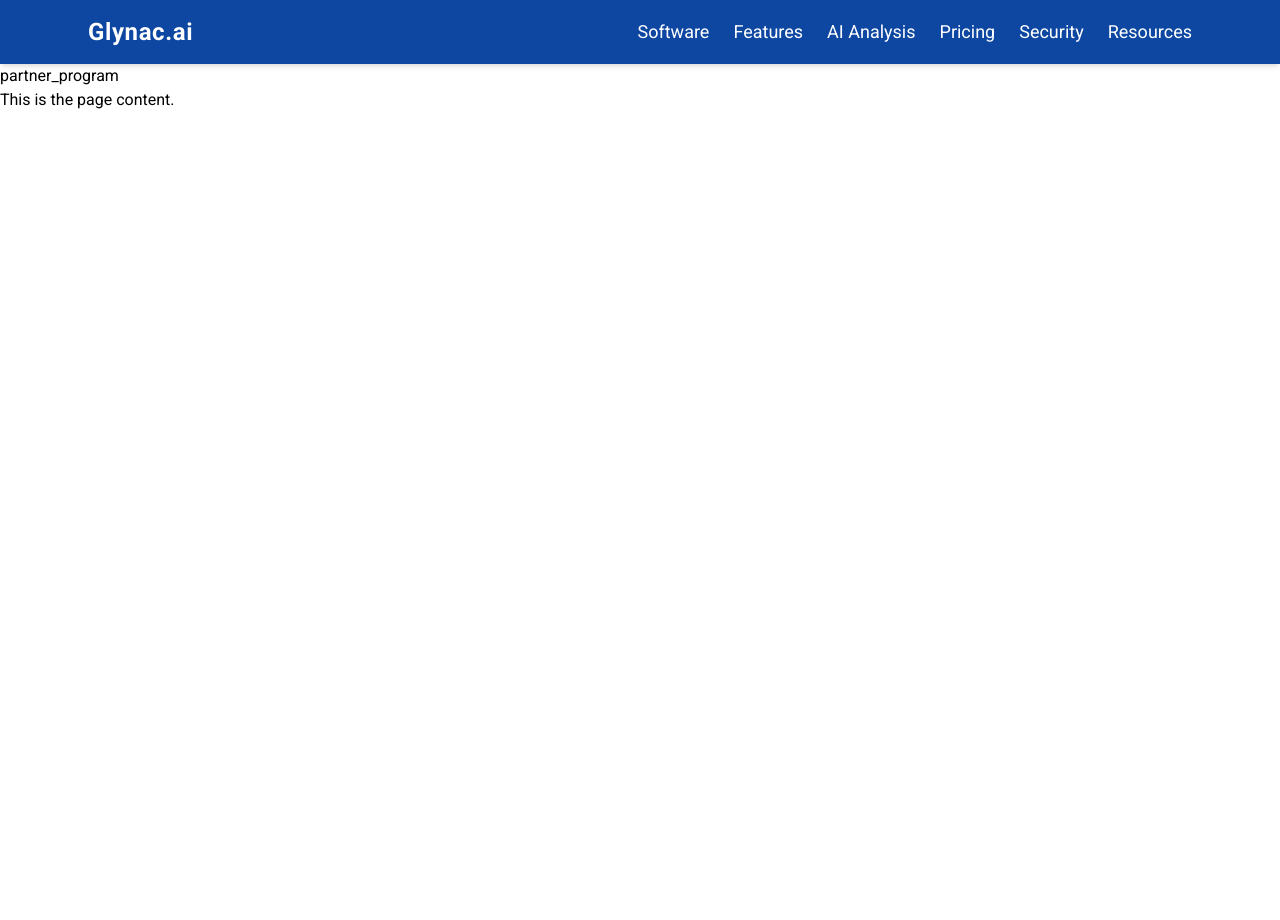
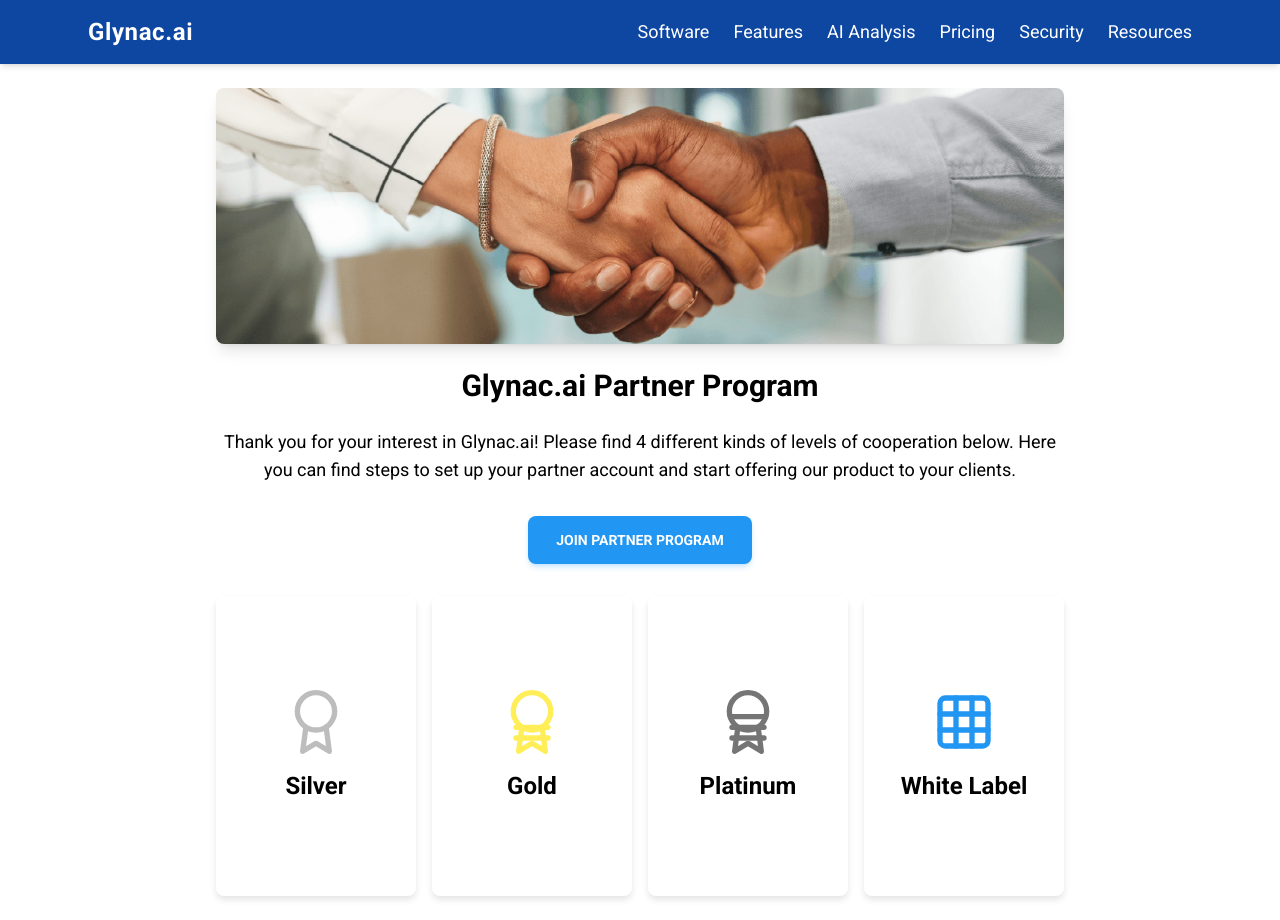
Before and after one commit to greentreegroup/glynac.ai-website, a React (Vite) app: page /partner_program in a window 1280 px wide. Before the commit the page ends 800 px from the top, so only its background shows below. Built offline with nearby package versions, Linux system fonts and the light colour scheme.

Commit message:
partner_program updated

```diff
--- /dev/null
+++ b/src/components/ui/card.jsx
@@ -0,0 +1,16 @@
+import * as React from "react";
+
+const Card = ({ children, className }) => {
+  return (
+    <div className={`bg-white rounded-lg shadow-md p-4 ${className}`}>
+      {children}
+    </div>
+  );
+};
+
+const CardHeader = ({ children }) => <div className="mb-2">{children}</div>;
+const CardTitle = ({ children }) => <h2 className="text-lg font-bold">{children}</h2>;
+const CardDescription = ({ children }) => <p className="text-sm text-gray-500">{children}</p>;
+const CardContent = ({ children }) => <div>{children}</div>;
+
+export { Card, CardHeader, CardTitle, CardDescription, CardContent };
--- a/src/pages/resources/partner_program.jsx
+++ b/src/pages/resources/partner_program.jsx
@@ -1,11 +1,250 @@
-import React from 'react';
-import { Typography } from "@material-tailwind/react";
+import React, { useState } from "react";
+import { Card, CardContent, CardDescription, CardHeader, CardTitle } from "@/components/ui/card";
+import { motion } from "framer-motion";
+import { useNavigate } from "react-router-dom";
+import { Button } from "@material-tailwind/react";
 
 export function Partner_program() {
+  const navigate = useNavigate();
+
+  const handleJoinClick = () => {
+    navigate("/register");
+  };
+
+  const levels = [
+    {
+      name: "Silver",
+      illustration: (
+        <svg
+          xmlns="http://www.w3.org/2000/svg"
+          viewBox="0 0 24 24"
+          fill="none"
+          stroke="currentColor"
+          strokeWidth="2"
+          strokeLinecap="round"
+          strokeLinejoin="round"
+          className="w-16 h-16 text-gray-400"
+        >
+          <circle cx="12" cy="8" r="7" />
+          <polyline points="8.21 13.89 7 23 12 20 17 23 15.79 13.88" />
+        </svg>
+      ),
+      description: "Entry-level partnership",
+      features: [
+        "Place partnership info on website",
+        "Post about partnership on social media",
+        "30% discount on product purchases",
+        "No sales required",
+        "Support on every level",
+        "$2000 for promoting in advertising",
+      ],
+    },
+    {
+      name: "Gold",
+      illustration: (
+        <svg
+          xmlns="http://www.w3.org/2000/svg"
+          viewBox="0 0 24 24"
+          fill="none"
+          stroke="currentColor"
+          strokeWidth="2"
+          strokeLinecap="round"
+          strokeLinejoin="round"
+          className="w-16 h-16 text-yellow-400"
+        >
+          <circle cx="12" cy="8" r="7" />
+          <polyline points="8.21 13.89 7 23 12 20 17 23 15.79 13.88" />
+          <path d="M6 18h12" />
+          <path d="M6 14h12" />
+        </svg>
+      ),
+      description: "Mid-tier partnership",
+      features: [
+        "Place partnership info on website",
+        "Post about partnership on social media",
+        "CleverControl promotes partner",
+        "Sell licenses from $2000 to $5000",
+        "40% discount on product purchases",
+        "Support on every level",
+        "$2000 for promoting in advertising",
+      ],
+    },
+
+    {
+      name: "Platinum",
+      illustration: (
+        <svg
+          xmlns="http://www.w3.org/2000/svg"
+          viewBox="0 0 24 24"
+          fill="none"
+          stroke="currentColor"
+          strokeWidth="2"
+          strokeLinecap="round"
+          strokeLinejoin="round"
+          className="w-16 h-16 text-gray-600"
+        >
+          <circle cx="12" cy="8" r="7" />
+          <polyline points="8.21 13.89 7 23 12 20 17 23 15.79 13.88" />
+          <path d="M6 18h12" />
+          <path d="M6 14h12" />
+          <path d="M6 10h12" />
+        </svg>
+      ),
+      description: "High-tier partnership",
+      features: [
+        "Place partnership info on website",
+        "Post about partnership on social media",
+        "CleverControl promotes partner",
+        "Sell licenses over $5000",
+        "50% discount on product purchases",
+        "Support on every level",
+        "$2000 for promoting in advertising (issued as licenses)",
+      ],
+    },
+    {
+      name:"White Label",
+      illustration: (
+        <svg
+          xmlns="http://www.w3.org/2000/svg"
+          viewBox="0 0 24 24"
+          fill="none"
+          stroke="currentColor"
+          strokeWidth="2"
+          strokeLinecap="round"
+          strokeLinejoin="round"
+          className="w-16 h-16 text-blue-500"
+        >
+          <rect x="3" y="3" width="18" height="18" rx="2" ry="2" />
+          <path d="M9 3v18" />
+          <path d="M15 3v18" />
+          <path d="M3 9h18" />
+          <path d="M3 15h18" />
+        </svg>
+      ),
+      description: "Custom branding partnership",
+      features: [
+        "Create and sell program with own logo",
+        "Assistance in using, promoting, and selling",
+        "Individual conditions",
+        "Set-up fee: $2500 or buy $5000 in licenses without fee",
+      ],
+    },
+  ];
+
+
   return (
-    <div>
-      <h1>partner_program</h1>
-      <p>This is the page content.</p>
+    <div className="max-w-4xl mx-auto p-6">
+      {/* Image */}
+      <img
+        src="/img/partner.png"
+        alt="Partner Program"
+        className="w-full h-64 object-cover rounded-lg shadow-lg mb-6"
+      />
+
+      {/* Header Section */}
+      <h1 className="text-3xl font-bold text-center mb-6">
+        Glynac.ai Partner Program
+      </h1>
+      <p className="text-lg text-center mb-8">
+        Thank you for your interest in Glynac.ai! Please find 4 different kinds
+        of levels of cooperation below. Here you can find steps to set up your
+        partner account and start offering our product to your clients.
+      </p>
+
+      {/* Join Button */}
+      <div className="flex justify-center mb-8">
+        <Button color="blue" size="lg" onClick={handleJoinClick}>
+          Join Partner Program
+        </Button>
+      </div>
+
+      {/* Partnership Levels */}
+      <PartnershipLevels levels={levels} />
+    </div>
+  );
+}
+
+const FlipCard = ({ level }) => {
+  const [isFlipped, setIsFlipped] = useState(false);
+
+  const handleClick = () => {
+    setIsFlipped(!isFlipped);
+  };
+
+  return (
+    <div className="flip-card-container" onClick={handleClick}>
+      <motion.div
+        className="flip-card"
+        initial={false}
+        animate={{ rotateY: isFlipped ? 180 : 0 }}
+        transition={{ duration: 0.6 }}
+        style={{
+          width: "100%",
+          height: "300px",
+          position: "relative",
+          transformStyle: "preserve-3d",
+        }}
+      >
+        <div
+          className="flip-card-front"
+          style={{
+            backgroundColor: "white",
+            position: "absolute",
+            width: "100%",
+            height: "100%",
+            backfaceVisibility: "hidden",
+            display: "flex",
+            flexDirection: "column",
+            alignItems: "center",
+            justifyContent: "center",
+            borderRadius: "0.5rem",
+            boxShadow: "0 4px 6px rgba(0, 0, 0, 0.1)",
+          }}
+        >
+          {level.illustration}
+          <h2 className="text-2xl font-bold text-center mt-4">{level.name}</h2>
+        </div>
+        <div
+          className="flip-card-back"
+          style={{
+            backgroundColor: "white",
+            position: "absolute",
+            width: "100%",
+            height: "100%",
+            backfaceVisibility: "hidden",
+            transform: "rotateY(180deg)",
+            borderRadius: "0.5rem",
+            boxShadow: "0 4px 6px rgba(0, 0, 0, 0.1)",
+            overflow: "auto",
+          }}
+        >
+          <Card className="h-full">
+            <CardHeader>
+              <CardTitle>{level.name}</CardTitle>
+              <CardDescription>{level.description}</CardDescription>
+            </CardHeader>
+            <CardContent>
+              <ul className="list-disc pl-5 space-y-1">
+                {level.features.map((feature, index) => (
+                  <li key={index} className="text-sm">
+                    {feature}
+                  </li>
+                ))}
+              </ul>
+            </CardContent>
+          </Card>
+        </div>
+      </motion.div>
+    </div>
+  );
+};
+
+export function PartnershipLevels({ levels }) {
+  return (
+    <div className="grid gap-4 md:grid-cols-2 lg:grid-cols-4">
+      {levels.map((level) => (
+        <FlipCard key={level.name} level={level} />
+      ))}
     </div>
   );
 }
```
Also changed, not shown: package.json (+6 -2 lines), public/img/partner.png (added), 1 other file (tests, documents, lock files or other folders).
